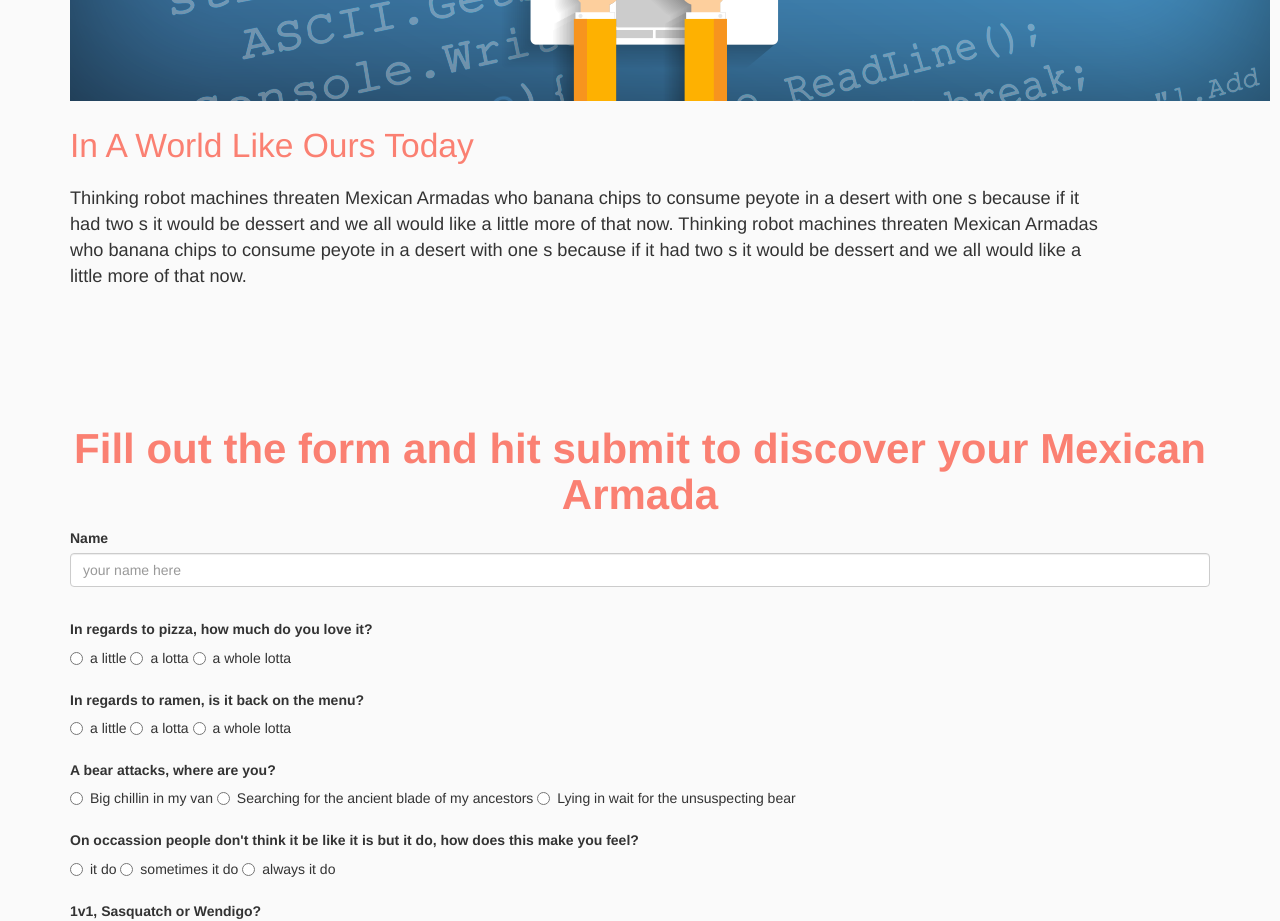
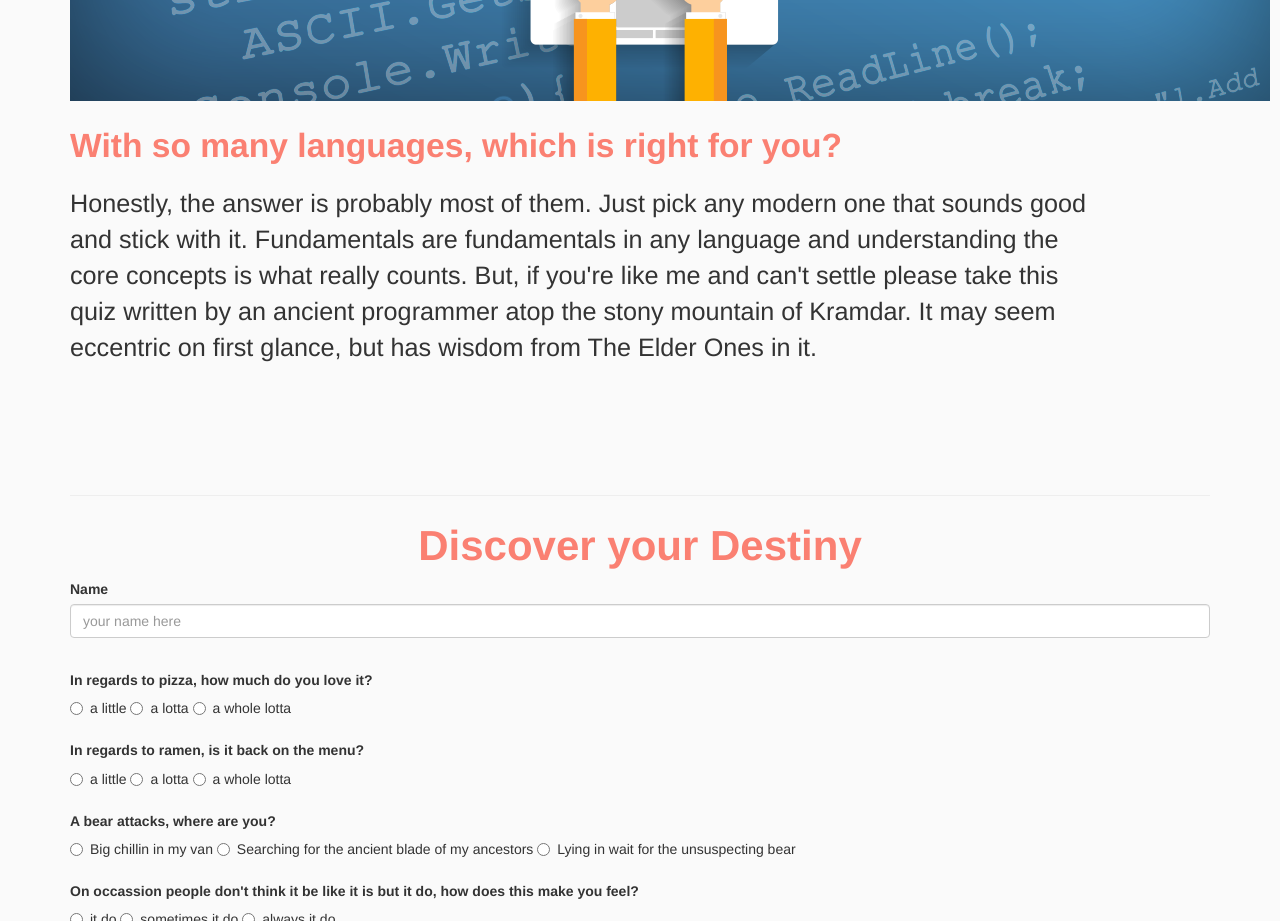
Before and after one commit to slbrtg/languagequiz, a plain HTML site: page index.html in a window 1280 px wide. Shown: the part 880-1801 px from the top of the page. Drawn offline with Linux system fonts and the light colour scheme.

Commit message:
enhance html text, edit jq text

```diff
--- a/css/styles.css
+++ b/css/styles.css
@@ -29,14 +29,14 @@ body {
 #mainconh {
   color: salmon;
   font-size: 2.4em;
-  font-weight: light;
+  font-weight: bold;
   padding-top: 7px;
 }
 
 #maincontext {
   padding-top: 10px;
   padding-right: 100px;
-  font-size: 1.3em;
+  font-size: 1.8em;
 }
 
 /*Styles for #mainform*/
@@ -80,7 +80,6 @@ body {
   font-size: 3em;
   font-weight: bolder;
   padding-top: 7px;
-  color: salmon;
 }
 
 #resultimg {
--- a/index.html
+++ b/index.html
@@ -27,15 +27,18 @@
       </div>
       <div class="container" id="maincon">
         <img id="mainconimage" src="img/bannerimage.png" alt="1337 b4nn3r">
-        <h2 id="mainconh">In A World Like Ours Today</h2>
-        <p id="maincontext">Thinking robot machines threaten Mexican Armadas who banana chips to consume peyote in a desert with one
-        s because if it had two s it would be dessert and we all would like a little more of that now. Thinking robot machines threaten Mexican Armadas who banana chips to consume peyote in a desert with one s because if it had two s it would be dessert and we all would like a little more of that now.</p>
+        <h2 id="mainconh">With so many languages, which is right for you?</h2>
+        <p id="maincontext">Honestly, the answer is probably most of them. Just
+          pick any modern one that sounds good and stick with it. Fundamentals
+          are fundamentals in any language and understanding the core concepts
+          is what really counts. But, if you're like me and can't settle
+          please take this quiz written by an ancient programmer atop the
+          stony mountain of Kramdar. It may seem eccentric on first glance, but
+          has wisdom from The Elder Ones in it.</p>
       </div>
       <div class="container" id="mainform">
-        <h2 id="formh">Fill out the form and hit submit to discover your Mexican Armada</h2>
-        <div id="output">
-
-        </div>
+        <hr>
+        <h2 id="formh">Discover your Destiny</h2>
         <form id="quiz">
          <div class="form-group" id="user">
            <label for="name">Name</label>
--- a/js/scripts.js
+++ b/js/scripts.js
@@ -24,12 +24,12 @@ $(document).ready(function() {
      var result = score1 + score2 + score3 + score4 + score5
 
      //function for displaying the correct results
-       var displayResults = function(result) {
+      var displayResults = function(result) {
          if (score1 < 3){
            $("#maincon").empty();
            $("#maincon").append("<img id='resultimg'src='img/pizza.jpg'>");
            $("#maincon").append("<h2 id='resulth'> You don't like Pizza, " + name + "?</h2>");
-           $("#maincon").append("<h2 id='resulttext'>Pizza is dank af, fam.</h2>");
+           $("#maincon").append("<h2 id='resulttext'>Pizza is dank af, fam. Try again with the correct response. You LOVE pizza.</h2>");
          } else if (result <= 3){
            $("#maincon").empty();
            $("#maincon").append("<img id='resultimg'src='img/ruby.png'>");
```
